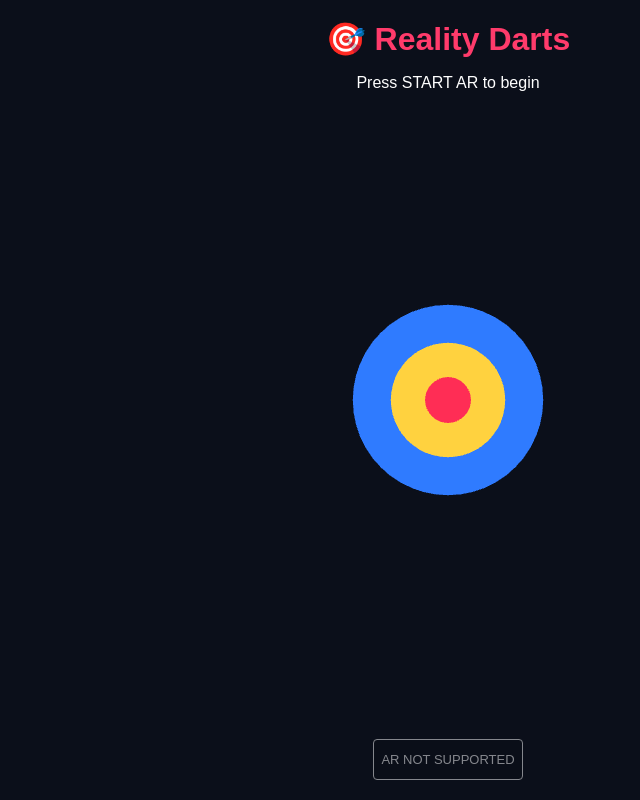
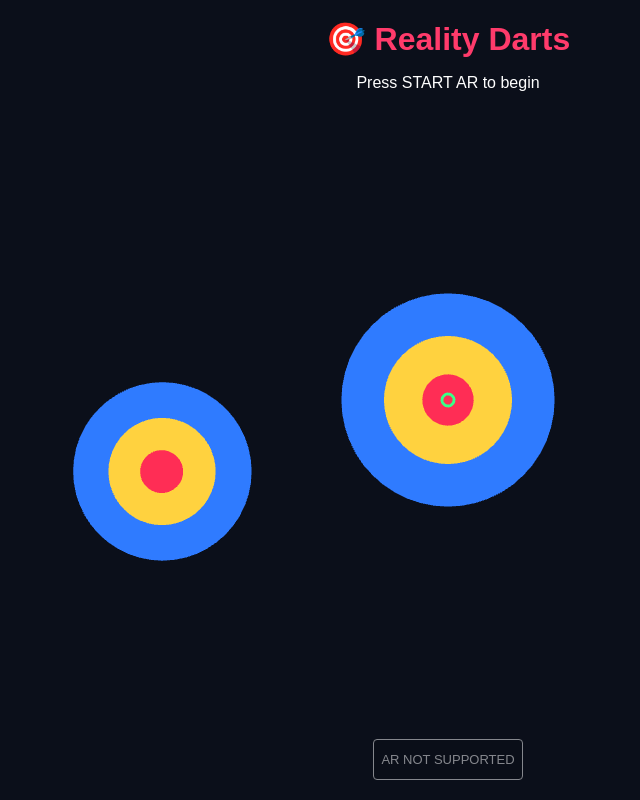
Before and after one commit to Tapandal/reality-darts, a plain HTML site: page index.html in a window 1280 px wide. Shown: the whole page, without its empty margins (192-832 px from the left). Drawn offline with nearby package versions, Linux system fonts and the light colour scheme; animation ran at ten frames a second.

Commit message:
Update index.html

```diff
--- a/index.html
+++ b/index.html
@@ -10,7 +10,6 @@
     #info h1 { color: #ff3b6b; margin: 0; }
   </style>
 
-  <!-- This tells the browser where to download Three.js (the 3D library) from -->
   <script type="importmap">
   {
     "imports": {
@@ -30,32 +29,27 @@
     import * as THREE from 'three';
     import { ARButton } from 'three/addons/webxr/ARButton.js';
 
-    // 1. The scene: an empty 3D world we put things into
+    // ---------- STAGE 1: SCENE + PASSTHROUGH ----------
     const scene = new THREE.Scene();
 
-    // 2. The camera: the player's eyes (1.2 m high = seated eye level)
     const camera = new THREE.PerspectiveCamera(70, innerWidth / innerHeight, 0.01, 50);
     camera.position.set(0, 1.2, 0);
 
-    // 3. The renderer: draws the 3D world. alpha:true = see-through background for passthrough
     const renderer = new THREE.WebGLRenderer({ antialias: true, alpha: true });
     renderer.setPixelRatio(devicePixelRatio);
     renderer.setSize(innerWidth, innerHeight);
     renderer.xr.enabled = true;
     document.body.appendChild(renderer.domElement);
 
-    // 4. The START AR button. We ask for hand tracking and surface detection
     document.body.appendChild(ARButton.createButton(renderer, {
       requiredFeatures: ['local-floor'],
       optionalFeatures: ['hand-tracking', 'plane-detection']
     }));
 
-    // Hide the title text once the player enters AR
     renderer.xr.addEventListener('sessionstart', () => {
       document.getElementById('info').style.display = 'none';
     });
 
-    // 5. Build a dart target out of 3 flat circles: blue outer, yellow middle, red centre
     function makeTarget() {
       const target = new THREE.Group();
       const rings = [
@@ -68,26 +62,70 @@
           new THREE.CircleGeometry(ring.radius, 48),
           new THREE.MeshBasicMaterial({ color: ring.color })
         );
-        mesh.position.z = i * 0.002; // tiny gap so the circles don't flicker
+        mesh.position.z = i * 0.002;
         target.add(mesh);
       });
       return target;
     }
 
-    // Place the target 1.5 m in front of the player, at seated eye level
     const target = makeTarget();
     target.position.set(0, 1.2, -1.5);
     scene.add(target);
 
-    // 6. Keep the picture correct if the window changes size
+    // ---------- STAGE 2: GAZE ----------
+    const target2 = makeTarget();
+    target2.position.set(-0.8, 1.0, -1.6);
+    scene.add(target2);
+
+    const targets = [target, target2];
+    let gazedTarget = null;
+
+    const gazeDot = new THREE.Mesh(
+      new THREE.RingGeometry(0.008, 0.013, 32),
+      new THREE.MeshBasicMaterial({ color: 0xffffff, depthTest: false, transparent: true })
+    );
+    gazeDot.position.set(0, 0, -1);
+    gazeDot.renderOrder = 999;
+    gazeDot.onBeforeRender = () => gazeDot.updateMatrixWorld();
+    camera.add(gazeDot);
+    scene.add(camera);
+
+    const raycaster = new THREE.Raycaster();
+    const eyePos = new THREE.Vector3();
+    const eyeDir = new THREE.Vector3();
+    const bigSize = new THREE.Vector3(1.12, 1.12, 1.12);
+    const normalSize = new THREE.Vector3(1, 1, 1);
+
+    function updateGaze() {
+      camera.getWorldPosition(eyePos);
+      camera.getWorldDirection(eyeDir);
+      raycaster.set(eyePos, eyeDir);
+
+      const hits = raycaster.intersectObjects(targets, true);
+      let found = null;
+      if (hits.length > 0) {
+        found = hits[0].object;
+        while (found.parent && !targets.includes(found)) found = found.parent;
+      }
+      gazedTarget = found;
+
+      targets.forEach(t => {
+        t.scale.lerp(t === gazedTarget ? bigSize : normalSize, 0.15);
+      });
+
+      gazeDot.material.color.set(gazedTarget ? 0x39ff88 : 0xffffff);
+    }
+
+    // ---------- WINDOW RESIZE ----------
     window.addEventListener('resize', () => {
       camera.aspect = innerWidth / innerHeight;
       camera.updateProjectionMatrix();
       renderer.setSize(innerWidth, innerHeight);
     });
 
-    // 7. The game loop: redraws the scene about 72 times per second on Quest
+    // ---------- GAME LOOP (runs every frame) ----------
     renderer.setAnimationLoop(() => {
+      updateGaze();
       renderer.render(scene, camera);
     });
   </script>
```
